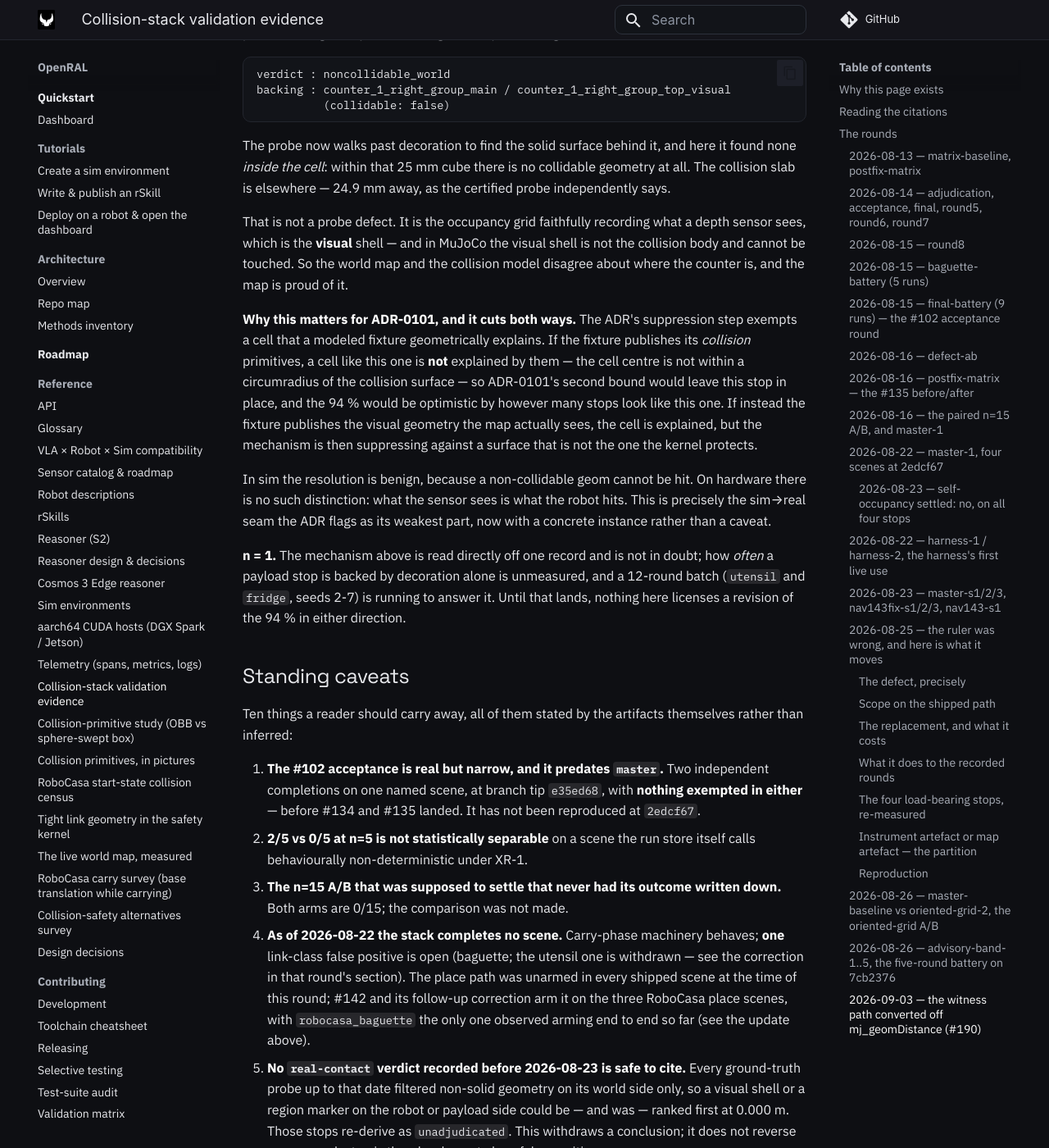
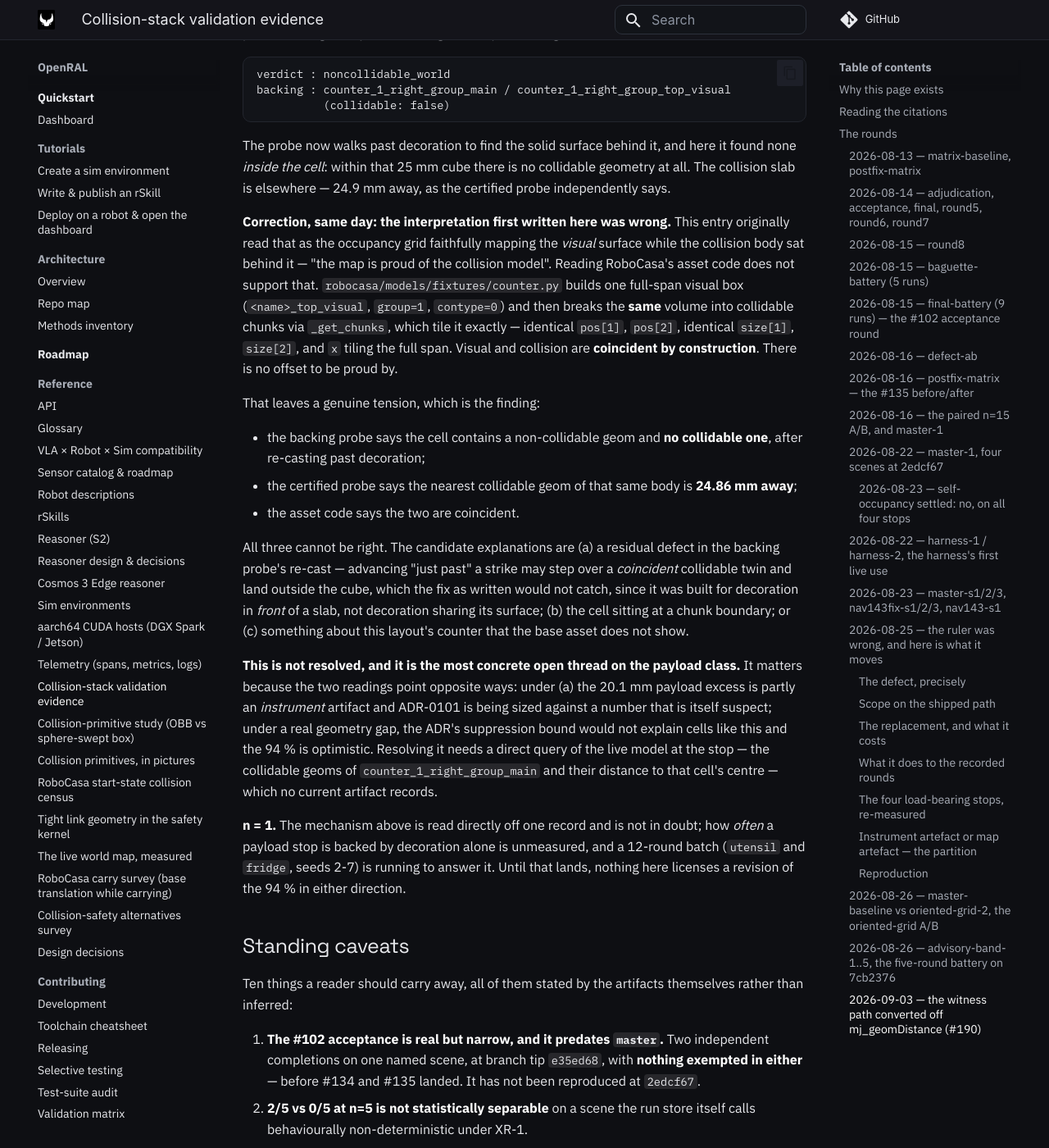
Before and after one commit to OpenRAL/openral, an MkDocs documentation site: the page built from docs/reference/collision-validation-evidence.md, in a window 1280 px wide and 1400 px high, scrolled down 44943 px. Shown: the whole window at 82% size. Built offline with MkDocs 1.6.1 and Material for MkDocs 9.7.7, drawn with Linux system fonts in a browser that asks for light colours; comment, search, counter and statistics services are not loaded.

Commit message:
docs(collision): withdraw the 'map is proud of the collision model' reading
The 2026-09-07 entry interpreted a cell backed only by a non-collidable geom as
the occupancy grid mapping the visual surface while the collision body sat
behind it. RoboCasa's asset code does not support that reading.

`robocasa/models/fixtures/counter.py` emits one full-span `<name>_top_visual`
box (`group=1`, `contype=0`) and then chunks the *same* volume into collidable
geoms via `_get_chunks`, which tile it exactly — identical `pos[1]`, `pos[2]`,
identical `size[1]`, `size[2]`, `x` tiling the full span. Visual and collision
are coincident by construction, so there is no offset to be proud by.

What remains is a real three-way tension: the backing probe finds no collidable
geom in the cell after re-casting past decoration; the certified probe puts the
nearest collidable geom of the same body 24.86 mm away; the asset code says they
are coincident. All three cannot hold.

The leading candidate is a residual defect in the re-cast itself: it advances
"just past" a strike, which steps over a *coincident* collidable twin and lands
outside the cube. The fix was built for decoration in front of a slab, not
decoration sharing its surface.

This is left open and labelled, not resolved, because it changes what the
programme is optimising: if the instrument is wrong, the 20.1 mm payload excess
ADR-0101 is sized against is itself suspect. Resolving it needs a direct query
of the live model at the stop, which no current artifact records.

Co-Authored-By: Claude Opus 5 (1M context) <noreply@anthropic.com>
Claude-Session: https://claude.ai/code/session_01MTE4eEfxW8FvvBnPZL6otg
Signed-off-by: Adrian <adrian@qualiastudios.dev>

```diff
--- a/docs/reference/collision-validation-evidence.md
+++ b/docs/reference/collision-validation-evidence.md
@@ -1877,25 +1877,41 @@ here it found none *inside the cell*: within that 25 mm cube there is no
 collidable geometry at all. The collision slab is elsewhere — 24.9 mm away, as
 the certified probe independently says.
 
-That is not a probe defect. It is the occupancy grid faithfully recording what a
-depth sensor sees, which is the **visual** shell — and in MuJoCo the visual
-shell is not the collision body and cannot be touched. So the world map and the
-collision model disagree about where the counter is, and the map is proud of it.
-
-**Why this matters for ADR-0101, and it cuts both ways.** The ADR's suppression
-step exempts a cell that a modeled fixture geometrically explains. If the
-fixture publishes its *collision* primitives, a cell like this one is **not**
-explained by them — the cell centre is not within a circumradius of the collision
-surface — so ADR-0101's second bound would leave this stop in place, and the
-94 % would be optimistic by however many stops look like this one. If instead
-the fixture publishes the visual geometry the map actually sees, the cell is
-explained, but the mechanism is then suppressing against a surface that is not
-the one the kernel protects.
-
-In sim the resolution is benign, because a non-collidable geom cannot be hit. On
-hardware there is no such distinction: what the sensor sees is what the robot
-hits. This is precisely the sim→real seam the ADR flags as its weakest part, now
-with a concrete instance rather than a caveat.
+**Correction, same day: the interpretation first written here was wrong.** This
+entry originally read that as the occupancy grid faithfully mapping the *visual*
+surface while the collision body sat behind it — "the map is proud of the
+collision model". Reading RoboCasa's asset code does not support that.
+`robocasa/models/fixtures/counter.py` builds one full-span visual box
+(`<name>_top_visual`, `group=1`, `contype=0`) and then breaks the **same** volume
+into collidable chunks via `_get_chunks`, which tile it exactly — identical
+`pos[1]`, `pos[2]`, identical `size[1]`, `size[2]`, and `x` tiling the full span.
+Visual and collision are **coincident by construction**. There is no offset to
+be proud by.
+
+That leaves a genuine tension, which is the finding:
+
+* the backing probe says the cell contains a non-collidable geom and **no
+  collidable one**, after re-casting past decoration;
+* the certified probe says the nearest collidable geom of that same body is
+  **24.86 mm away**;
+* the asset code says the two are coincident.
+
+All three cannot be right. The candidate explanations are (a) a residual defect
+in the backing probe's re-cast — advancing "just past" a strike may step over a
+*coincident* collidable twin and land outside the cube, which the fix as written
+would not catch, since it was built for decoration in *front* of a slab, not
+decoration sharing its surface; (b) the cell sitting at a chunk boundary; or
+(c) something about this layout's counter that the base asset does not show.
+
+**This is not resolved, and it is the most concrete open thread on the payload
+class.** It matters because the two readings point opposite ways: under (a) the
+20.1 mm payload excess is partly an *instrument* artifact and ADR-0101 is being
+sized against a number that is itself suspect; under a real geometry gap, the
+ADR's suppression bound would not explain cells like this and the 94 % is
+optimistic. Resolving it needs a direct query of the live model at the stop —
+the collidable geoms of `counter_1_right_group_main` and their distance to that
+cell's centre — which no current artifact records.
+
 
 **n = 1.** The mechanism above is read directly off one record and is not in
 doubt; how *often* a payload stop is backed by decoration alone is unmeasured,
```
